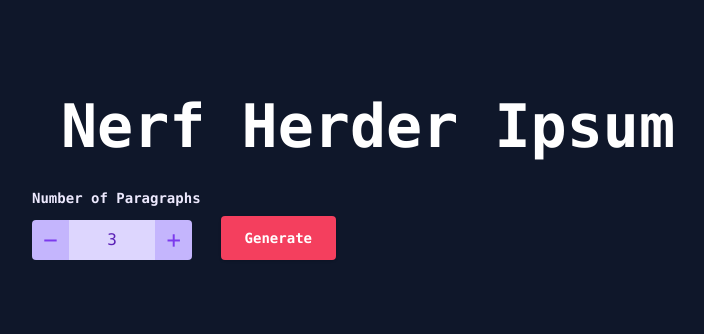
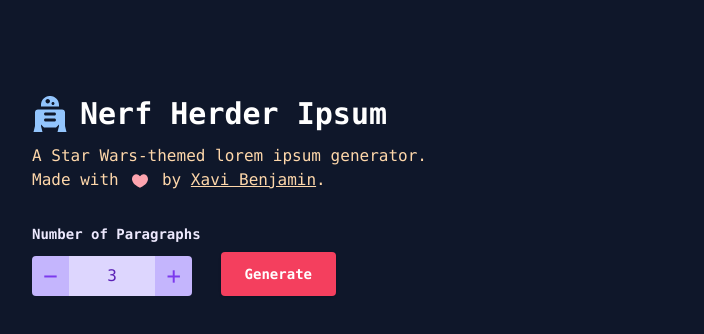
Before and after one commit to xavibenjamin/nerf-herder-ipsum, a Next.js app: page / in a window 1280 px wide. Shown: the top 334 px of the page, without its empty margins (272-976 px from the left). Built offline with nearby package versions, Linux system fonts and the light colour scheme.

Commit message:
update header component

```diff
--- a/components/Header.tsx
+++ b/components/Header.tsx
@@ -1,8 +1,16 @@
+import Link from "next/link";
 
 const Header = () => {
   return (
-    <header>
-      <h1 className="text-6xl font-bold">Nerf Herder Ipsum</h1>
+    <header className={`max-w-2xl w-full`}>
+      <h1 className="font-bold">
+        <Link className="flex items-center gap-3" href="/">
+          <svg className={`w-9 fill-blue-300`} viewBox="0 0 24 24" xmlns="http://www.w3.org/2000/svg"><path d="M18 5.99c0-3.32-2.69-6-6-6 -3.32 0-6 2.686-6 5.99v1h12Zm-7.5-1c-.83 0-1.5-.68-1.5-1.5 0-.827.67-1.5 1.5-1.5 .827 0 1.5.673 1.5 1.5 0 .82-.673 1.5-1.5 1.5Zm3.5 1c-.56 0-1-.45-1-1 0-.56.44-1 1-1 .55 0 1 .44 1 1 0 .55-.45 1-1 1Zm3 18h6l-1-4v-9c0-1.11-.9-2-2-2H4c-1.105 0-2 .89-2 2v9l-1 4h6l-1-4v-1l2 2h8l2-2v1Zm-2-7H9c-.55 0-1-.45-1-1s.45-1 1-1h6c.55 0 1 .45 1 1s-.45 1-1 1Zm0-4H9c-.55 0-1-.45-1-1s.45-1 1-1h6c.55 0 1 .45 1 1s-.45 1-1 1Z"/></svg>
+          <span className={`text-3xl`}>Nerf Herder Ipsum</span>
+        </Link>
+      </h1>
+      <p className={`text-base text-orange-200 mt-3`}>A Star Wars-themed lorem ipsum generator.<br /> Made with <svg className={`w-4 inline-block mx-1 fill-rose-300`} viewBox="0 0 24 24" xmlns="http://www.w3.org/2000/svg"><title>love</title><path d="M18.19 2.04c-2.61-.29-4.27.96-6.2 3.008C9.94 2.998 8.39 1.75 5.79 2.04 2.24 2.42-.53 6.47.07 10c.96 5.65 5.944 9 11.917 12 5.97-3 10.95-6.35 11.917-12 .6-3.53-2.18-7.572-5.72-7.96Z"/></svg> by <Link className={`underline ease-in duration-200 hover:text-violet-300`} target="_blank" href="https://xavibenjamin.com">Xavi Benjamin</Link>.</p>
+
     </header>
   )
 }
```
